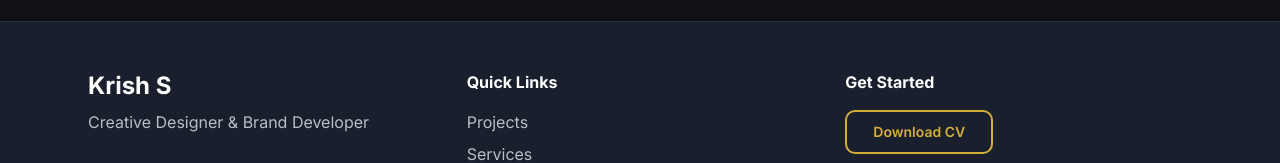
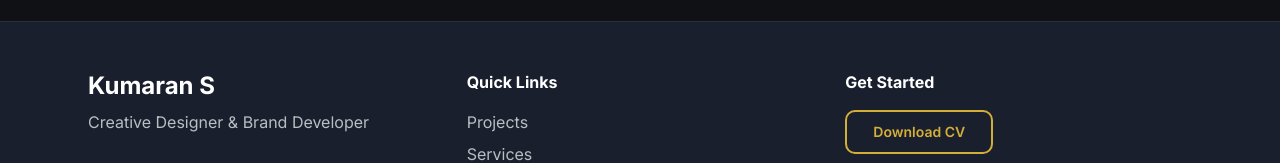
Before and after one commit to kumaran1223/Portfolio-react, a React (Vite) app: page / in a window 1280 px wide. Shown: the part 9140-9303 px from the top of the page. Built offline with nearby package versions, Linux system fonts and the light colour scheme.

Commit message:
Update footer name from 'Krish S' to 'Kumaran S'

```diff
--- a/src/components/Footer.jsx
+++ b/src/components/Footer.jsx
@@ -10,7 +10,7 @@ const Footer = () => {
         <div className="grid md:grid-cols-3 gap-8 mb-8">
           {/* Brand */}
           <div>
-            <h3 className="text-2xl font-bold text-[--text-color] mb-2">Krish S</h3>
+            <h3 className="text-2xl font-bold text-[--text-color] mb-2">Kumaran S</h3>
             <p className="text-[--text-secondary]">Creative Designer & Brand Developer</p>
           </div>
 
```
